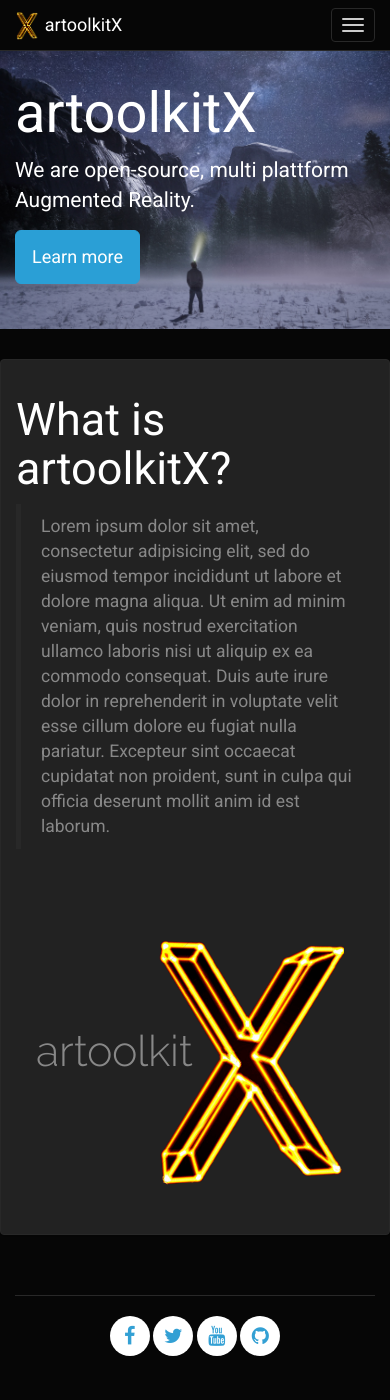
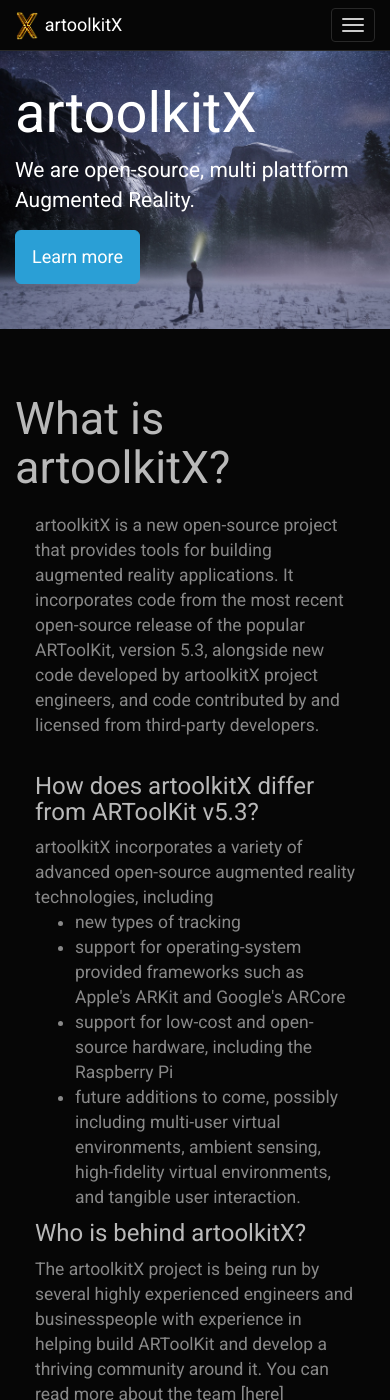
Before and after one commit to artoolkitx/artoolkitx.github.io, a Jekyll site: the page built from index.html, in a window 390 px wide and 1400 px high. Built offline with Jekyll 4.4.1, drawn with Linux system fonts in a browser that asks for light colours; nearby versions of some CDN libraries; some of the changed text lies outside the part shown.

Commit message:
adds phils text and removes the gray background from the index page as it doesn't fit to the logo

```diff
--- a/css/main.scss
+++ b/css/main.scss
@@ -136,3 +136,13 @@
     max-height: auto;
     display: inline;
 }
+
+.mainText {
+    padding: 10px 20px;
+    margin: 0 0 20px;
+    font-size: 17.5px;
+}
+
+h1, h2, h3, h4, h5 {
+    color: #B9B9B9;
+}
--- a/index.html
+++ b/index.html
@@ -13,17 +13,40 @@
 
 <div class="container">
 
-    <div class="row panel panel-default">
-        <div class="col-md-6 panel-body">
+    <div class="row panel-default">
+        <div class="col-md-8 panel-body">
             <h2 class="header-light regular-pad">What is artoolkitX?</h2>
-            <blockquote>
-              <p>Lorem ipsum dolor sit amet, consectetur adipisicing elit, sed do eiusmod tempor incididunt ut labore et
-                  dolore magna aliqua. Ut enim ad minim veniam, quis nostrud exercitation ullamco laboris nisi ut aliquip
-                  ex ea commodo consequat. Duis aute irure dolor in reprehenderit in voluptate velit esse cillum dolore eu fugiat nulla pariatur.
-                  Excepteur sint occaecat cupidatat non proident, sunt in culpa qui officia deserunt mollit anim id est laborum.</p>
-            </blockquote>
+            <div class="mainText">
+              artoolkitX is a new open-source project that provides tools for building augmented reality applications. It incorporates code from the most recent open-source release of the popular ARToolKit, version 5.3, alongside new code developed by artoolkitX project engineers, and code contributed by and licensed from third-party developers.
+                <br/><br/>
+                <h4>How does artoolkitX differ from ARToolKit v5.3?</h4>
+                artoolkitX incorporates a variety of advanced open-source augmented reality technologies, including
+                <ul>
+                    <li>new types of tracking</li>
+                    <li>support for operating-system provided frameworks such as Apple's ARKit and Google's ARCore</li>
+                    <li>support for low-cost and open-source hardware, including the Raspberry Pi</li>
+                    <li>future additions to come, possibly including multi-user virtual environments, ambient sensing, high-fidelity virtual environments, and tangible user interaction.</li>
+                </ul>
+
+                <h4>Who is behind artoolkitX?</h4>
+                The artoolkitX project is being run by several highly experienced engineers and businesspeople with experience in helping build ARToolKit and develop a thriving community around it. You can read more about the team [here](about.md).
+                <br>
+                Financial support for the project is provided by [Realmax](http://realmax.com), China's leading AR hardware provider.
+
+                <h4>When will artoolkitX be released?</h4>
+                We are aiming for a version 1.0 release, obviously including full source, in Q1 2018.
+
+                <h4>Will you be supporting the existing ARToolKit community?</h4>
+                Yes! We are already providing support for users of ARToolKit v5.x today. We are providing support in the following ways:
+                <ul>
+                    <li>We are actively maintaining a <a href="https://github.com/artoolkitx/artoolkit5" target="_blank">fork</a> of ARToolKit v5.x </li>
+                    <li>We are actively providing live <a href="http://www.artoolkitx.org/docs/downloads">binary builds</a> of ARToolKit v5.x.</li>
+                    <li>We are actively supporting the user community via our <a href="http://forums.artoolkitx.org" target="_blank">forum</a></li>
+                    <li>We are providing online services, including a camera calibration database service.</li>
+                </ul>
+            </div>
         </div>
-        <div class="col-md-6 text-center pull-right">
+        <div class="col-md-4 text-center pull-right">
             <img src="img/logo.png" alt="artoolkitX logo" class="img-responsive" style="display:inline;">
         </div>
     </div>
```
Also changed, not shown: _docs/about.md (+4 -4 lines).
